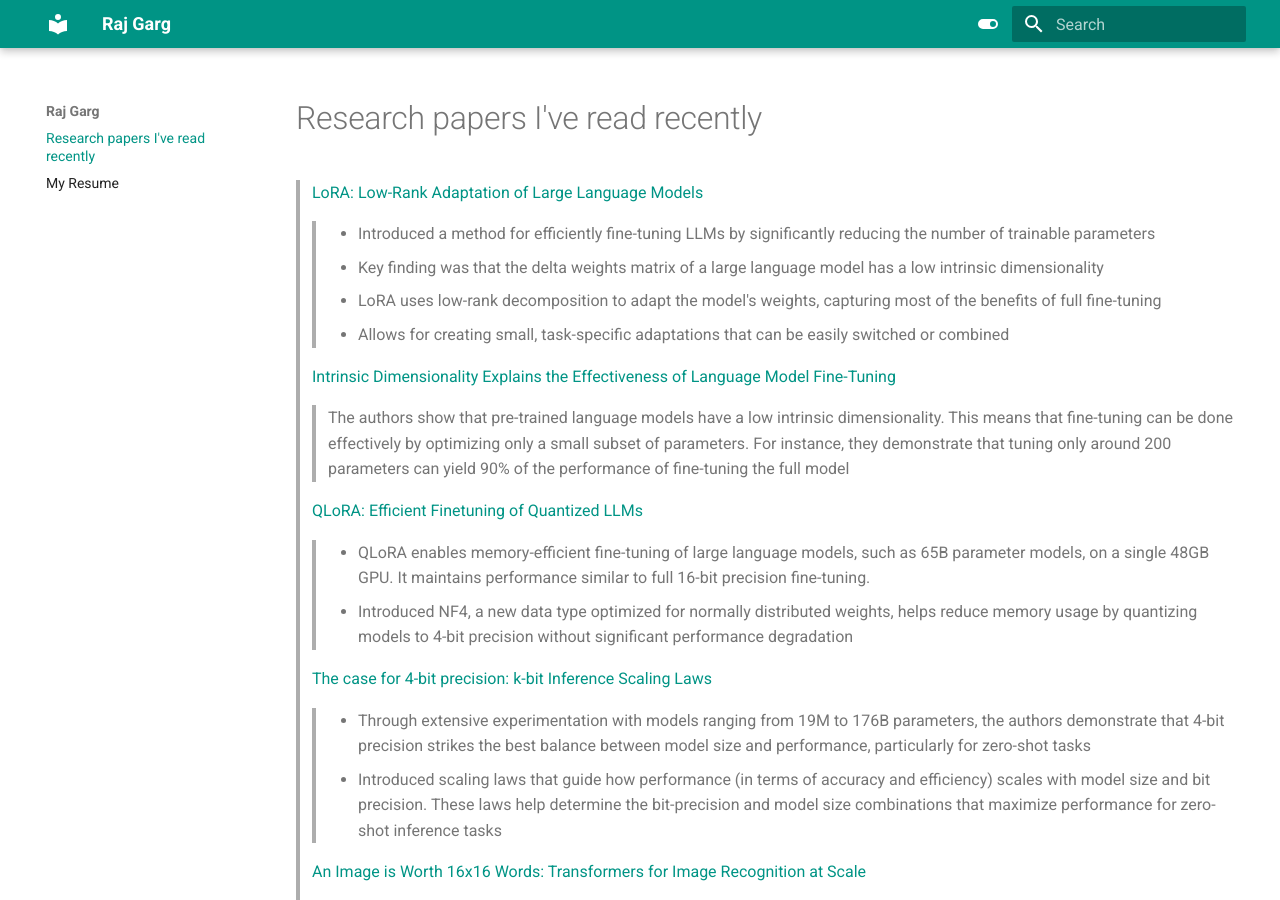
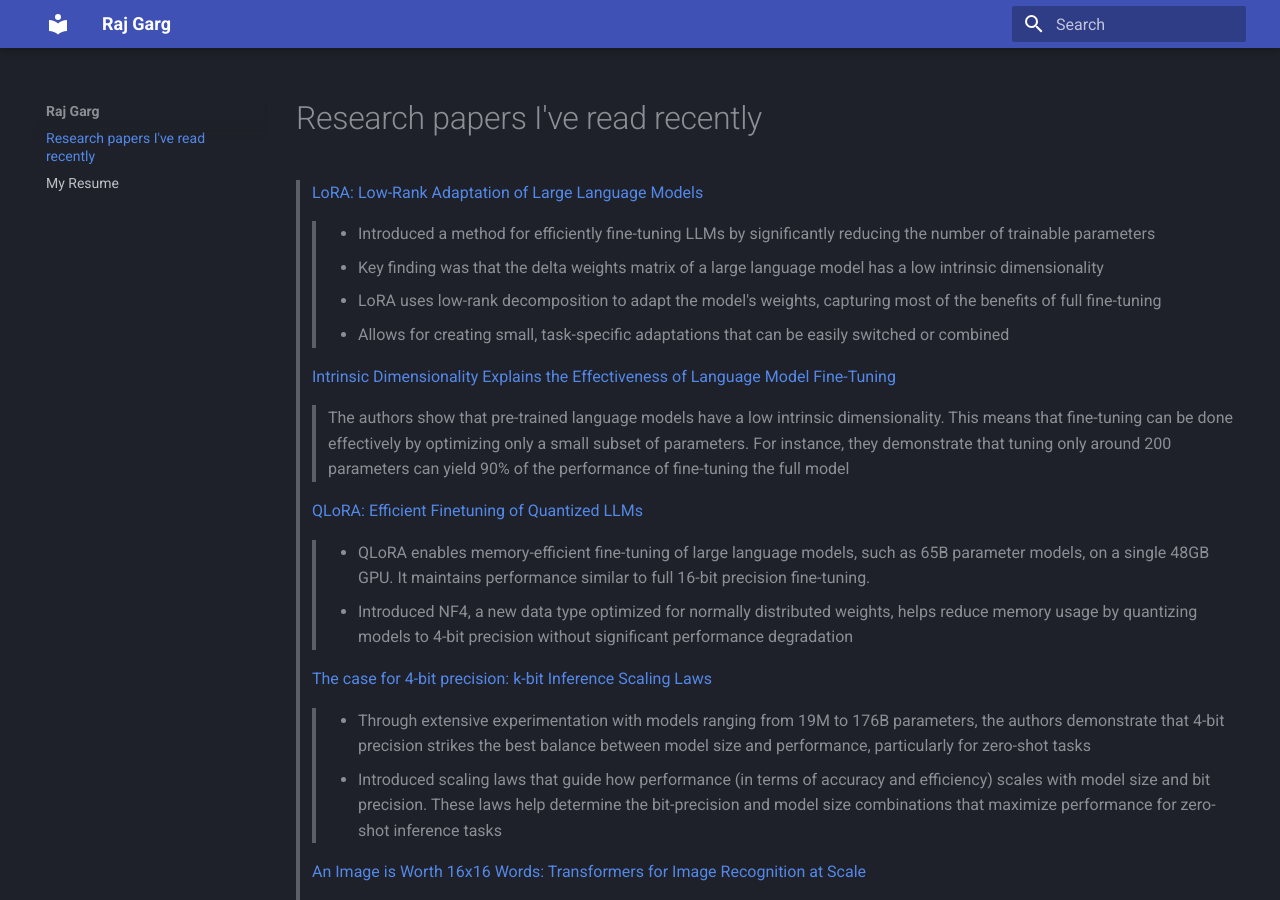
Before and after one commit to rajgarg021/blog, an MkDocs documentation site: the page built from docs/index.md, in a window 1280 px wide and 900 px high. Built offline with MkDocs 1.6.1 and Material for MkDocs 9.7.7, drawn with Linux system fonts in a browser that asks for light colours.

Commit message:
updated layout

```diff
--- a/mkdocs.yml
+++ b/mkdocs.yml
@@ -13,18 +13,10 @@ theme:
     - content.code.annotation
     - content.code.copy
   palette:
-    - scheme: default
-      primary: teal
-      accent: lime
-      toggle:
-        icon: material/toggle-switch
-        name: Switch to Light Mode
-    - scheme: slate
-      primary: teal
-      accent: deep-purple
-      toggle:
-        icon: material/toggle-switch-off-outline
-        name: Switch to Dark Mode
+    scheme: slate
+    primary: indigo
+    accent: blue
+
   font:
     code: Roboto Mono
 
```
